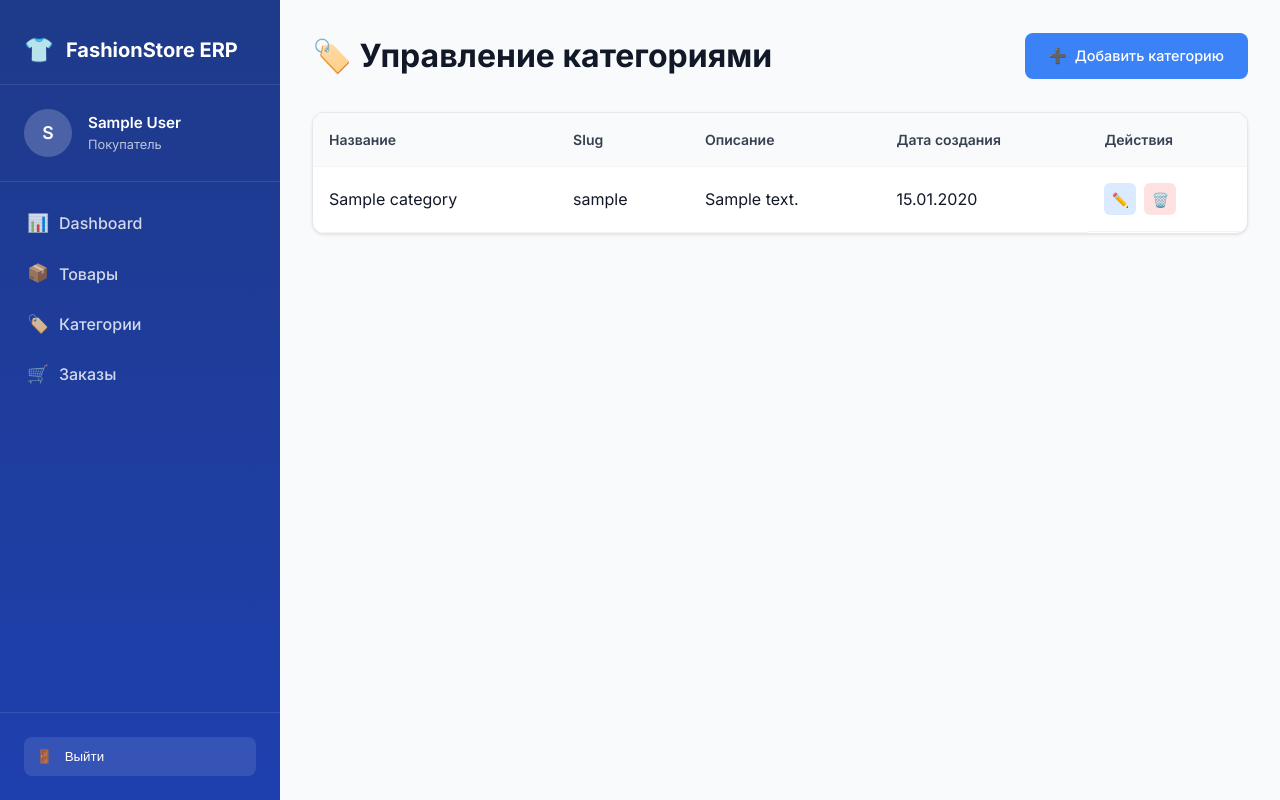
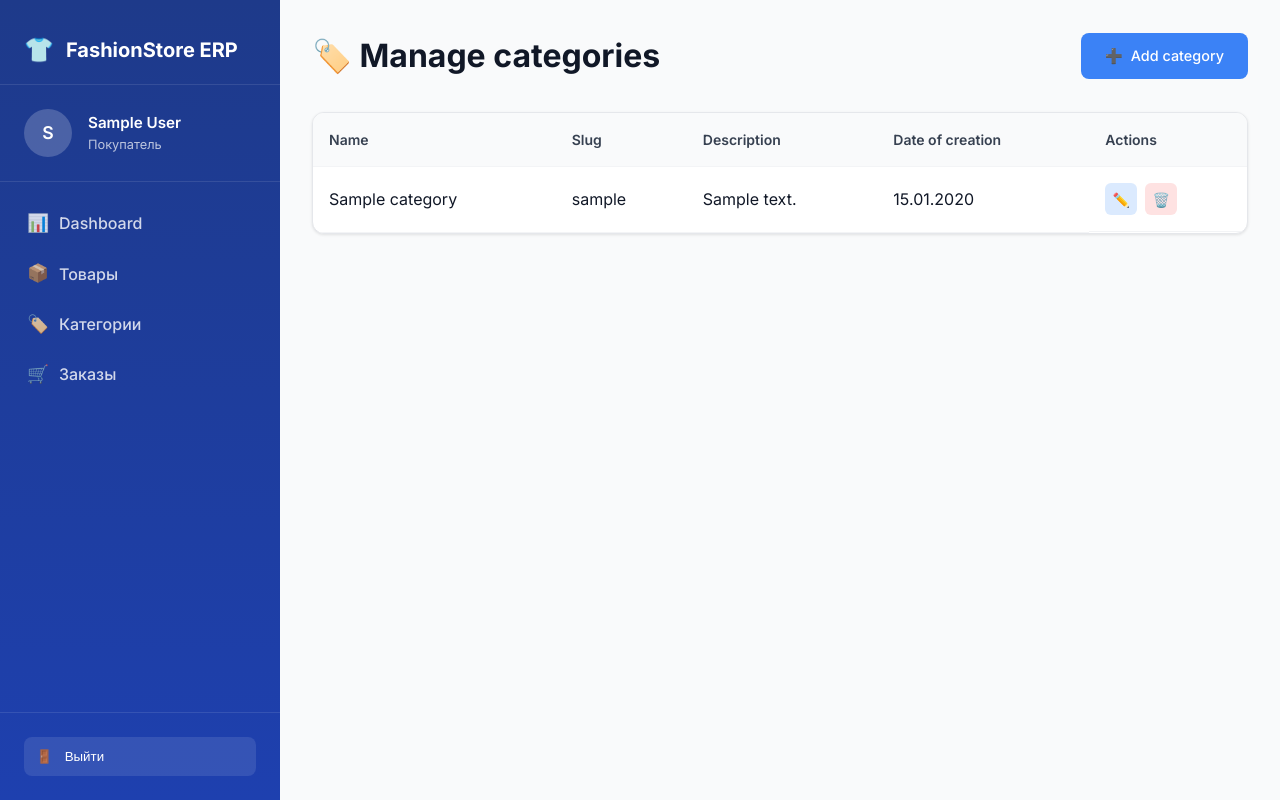
Before and after one commit to CLOUDYMAYN/fashion-cloud-crm, a Django app: template shop/templates/shop/admin_categories.html in a window 1280 px wide. Run offline with Django 4.2, Linux system fonts and the light colour scheme; the template is opened without the code that fills it: values that come from a table or form of the project are taken from there, others are empty; a user stored in the database is signed in; tables that the repository leaves empty hold one stand-in row (values such as "Sample post").

Commit message:
Update admin_categories.html

```diff
--- a/shop/templates/shop/admin_categories.html
+++ b/shop/templates/shop/admin_categories.html
@@ -1,14 +1,14 @@
 {% extends base_template|default:'shop/base_dashboard.html' %}
 
-{% block title %}Управление категориями - FashionStore{% endblock %}
+{% block title %}Category Management - FashionStore{% endblock %}
 
 {% block content %}
 <div class="dashboard-content">
     <div class="dashboard-header">
-        <h1>🏷️ Управление категориями</h1>
+        <h1>🏷️ Manage categories</h1>
         <div class="header-actions">
             <a href="{% url 'shop:admin_category_create' %}" class="btn btn-primary">
-                <span>➕</span> Добавить категорию
+                <span>➕</span> Add category
             </a>
         </div>
     </div>
@@ -19,11 +19,11 @@
                 <table class="data-table">
                     <thead>
                         <tr>
-                            <th>Название</th>
+                            <th>Name</th>
                             <th>Slug</th>
-                            <th>Описание</th>
-                            <th>Дата создания</th>
-                            <th>Действия</th>
+                            <th>Description</th>
+                            <th>Date of creation</th>
+                            <th>Actions</th>
                         </tr>
                     </thead>
                     <tbody>
@@ -46,10 +46,10 @@
     {% else %}
         <div class="empty-state-card">
             <div class="empty-icon">🏷️</div>
-            <h3>Категорий пока нет</h3>
-            <p>Добавьте первую категорию</p>
+            <h3>There are no categories yet</h3>
+            <p>Add first category</p>
             <a href="{% url 'shop:admin_category_create' %}" class="btn btn-primary">
-                Добавить категорию
+                Add category
             </a>
         </div>
     {% endif %}
```
